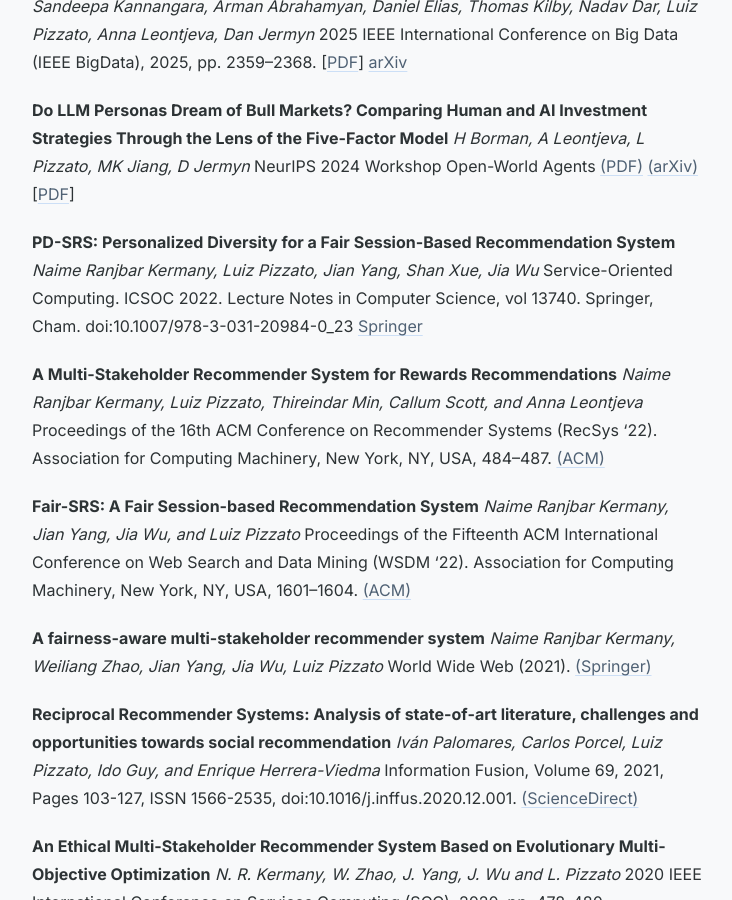
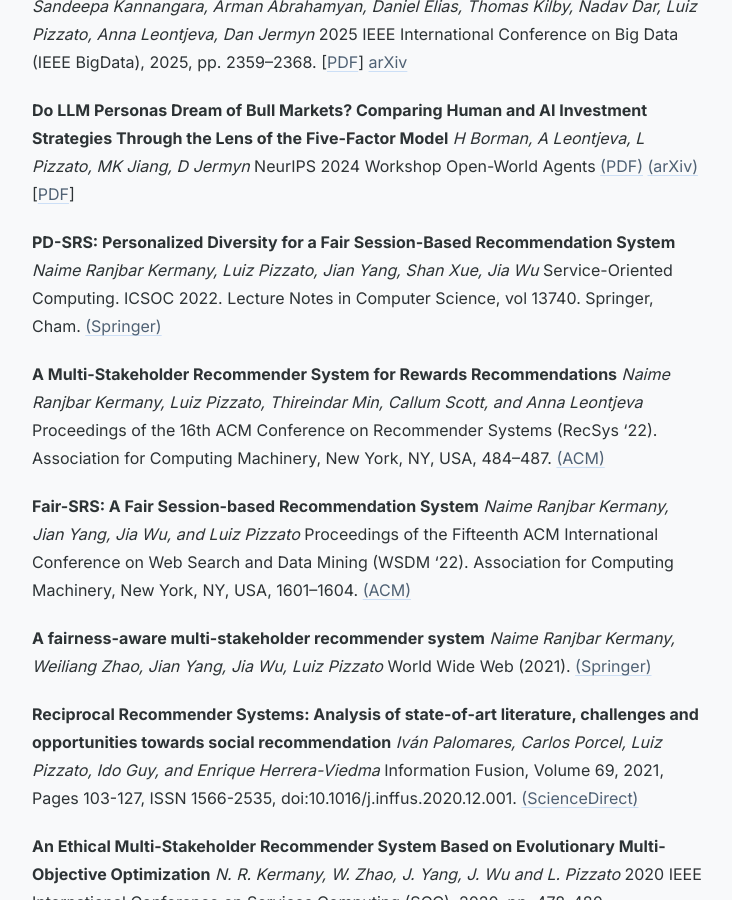
Before and after one commit to pizzato/pizzato.github.io, a Jekyll site: the page built from publications/index.markdown, in a window 1280 px wide and 900 px high, scrolled down 2872 px. Shown: the whole window, without its empty margins (272-1004 px from the left). Built offline with Jekyll 4.4.1, drawn with Linux system fonts in a browser that asks for light colours.

Commit message:
fix: format Springer link correctly for PD-SRS paper; remove bare doi text
Co-Authored-By: Claude Sonnet 4.5 <noreply@anthropic.com>

```diff
--- a/publications/index.markdown
+++ b/publications/index.markdown
@@ -129,7 +129,7 @@ NeurIPS 2024 Workshop Open-World Agents
 **PD-SRS: Personalized Diversity for a Fair Session-Based Recommendation System**
 _Naime Ranjbar Kermany, Luiz Pizzato, Jian Yang, Shan Xue, Jia Wu_
 Service-Oriented Computing. ICSOC 2022. Lecture Notes in Computer Science, vol 13740. Springer, Cham.
-doi:10.1007/978-3-031-20984-0_23 [Springer](https://doi.org/10.1007/978-3-031-20984-0_23)
+[(Springer)](https://doi.org/10.1007/978-3-031-20984-0_23)
 
 
 
```
